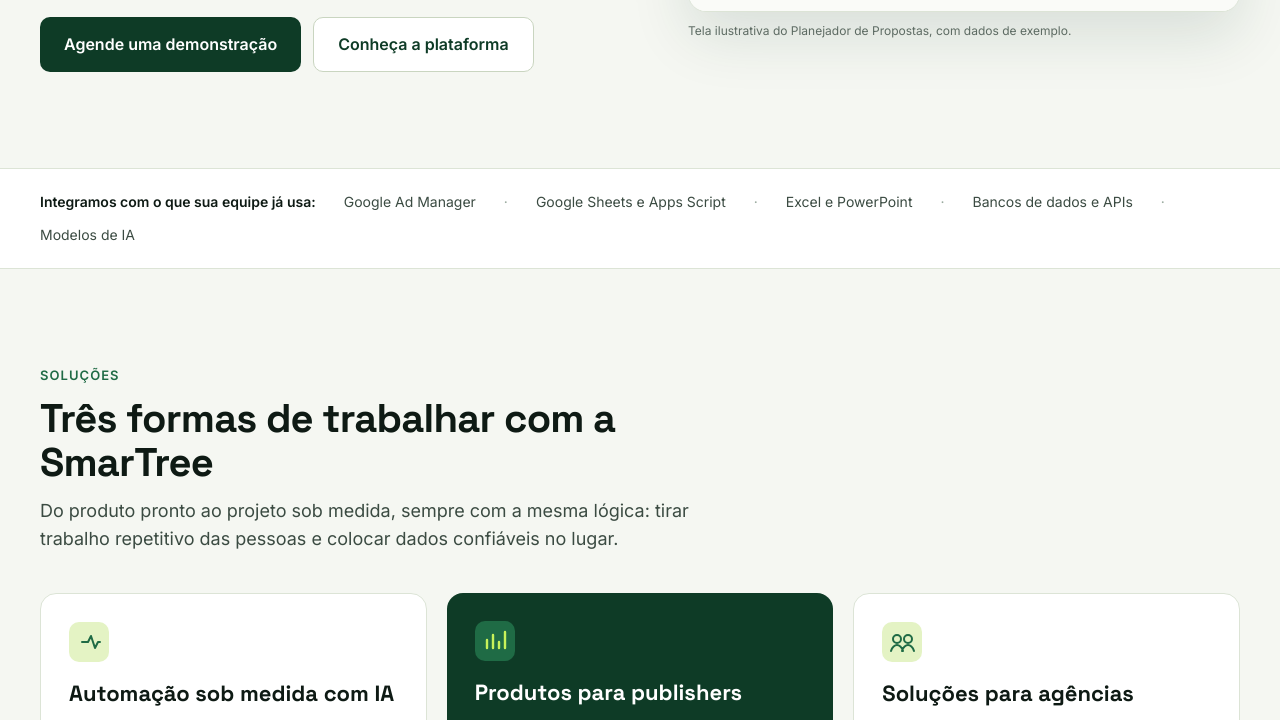
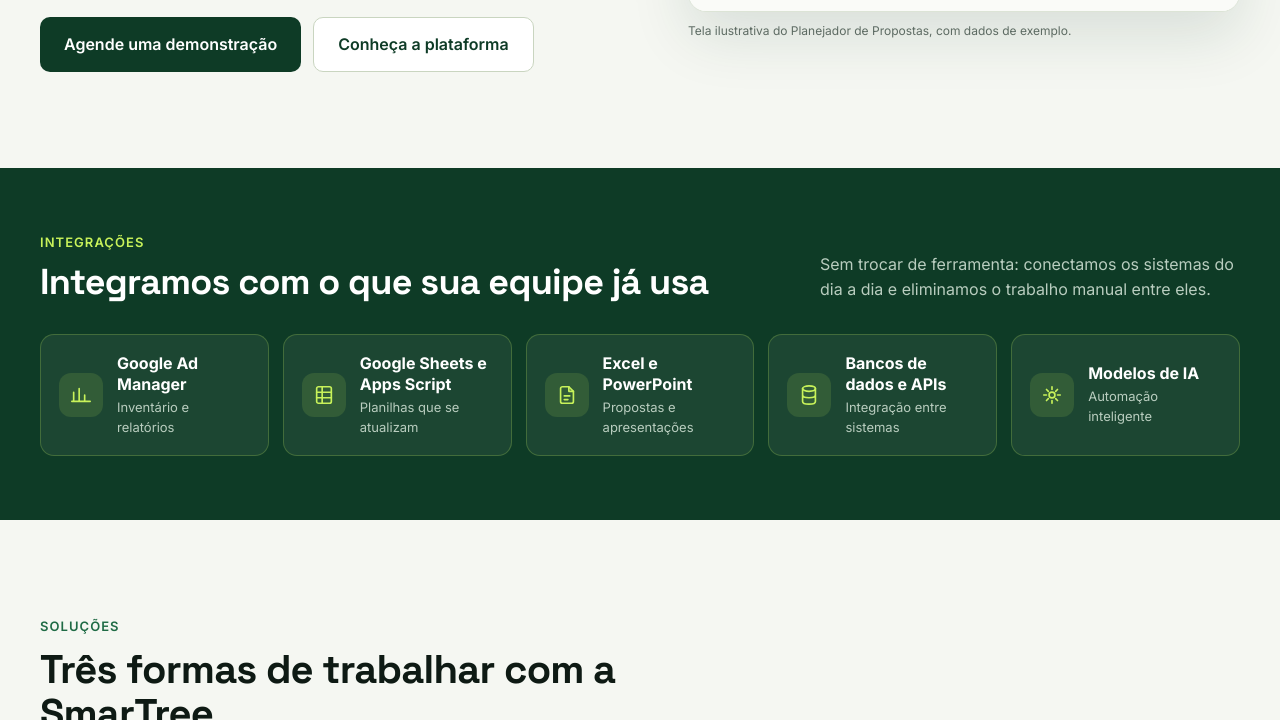
Before and after one commit to mailrodrigobueno-ondevoucorrer/smartree-planejador, a plain HTML site: page site/index.html in a window 1280 px wide. Shown: the part 560-1280 px from the top of the page. Drawn offline with Linux system fonts and the light colour scheme.

Commit message:
Site: destaque para as integrações
Faixa de integrações vira um bloco em destaque, com título, texto de
apoio e um cartão com ícone para cada ferramenta.

Co-Authored-By: Claude Opus 5.5 <noreply@anthropic.com>
Claude-Session: https://claude.ai/code/session_01V4VoQHhpLernK7Wf81XG42

```diff
--- a/site/index.html
+++ b/site/index.html
@@ -86,14 +86,37 @@ a:focus-visible,button:focus-visible,input:focus-visible,select:focus-visible,te
     </div>
   </section>
 
-  <section aria-label="Ferramentas com que trabalhamos" style="border-top: 1px solid #DCE4D6; border-bottom: 1px solid #DCE4D6; background: #FFFFFF; padding: 22px 24px">
-    <div style="max-width: 1200px; margin: 0 auto; display: flex; flex-wrap: wrap; gap: 12px 28px; align-items: center; font-size: 14px; color: #3B4B42">
-      <span style="font-weight: 600; color: #0E1A14">Integramos com o que sua equipe já usa:</span>
-      <span>Google Ad Manager</span><span style="color: #9AAA9F" aria-hidden="true">·</span>
-      <span>Google Sheets e Apps Script</span><span style="color: #9AAA9F" aria-hidden="true">·</span>
-      <span>Excel e PowerPoint</span><span style="color: #9AAA9F" aria-hidden="true">·</span>
-      <span>Bancos de dados e APIs</span><span style="color: #9AAA9F" aria-hidden="true">·</span>
-      <span>Modelos de IA</span>
+  <section aria-labelledby="integracoes-titulo" style="background: #0E3B26; padding: 64px 24px">
+    <div style="max-width: 1200px; margin: 0 auto; display: flex; flex-direction: column; gap: 32px">
+      <div style="display: flex; flex-wrap: wrap; gap: 12px 32px; align-items: flex-end; justify-content: space-between">
+        <div style="display: flex; flex-direction: column; gap: 10px; max-width: 760px">
+          <span style="font-size: 13px; font-weight: 600; letter-spacing: 0.08em; text-transform: uppercase; color: #C8F25A">Integrações</span>
+          <h2 id="integracoes-titulo" style="margin: 0; font-family: 'Space Grotesk', sans-serif; font-size: 36px; line-height: 1.12; letter-spacing: -0.02em; color: #FFFFFF">Integramos com o que sua equipe já usa</h2>
+        </div>
+        <p style="margin: 0; max-width: 420px; color: #B9CDBF; font-size: 16px">Sem trocar de ferramenta: conectamos os sistemas do dia a dia e eliminamos o trabalho manual entre eles.</p>
+      </div>
+      <ul style="list-style: none; margin: 0; padding: 0; display: grid; grid-template-columns: repeat(auto-fit, minmax(210px, 1fr)); gap: 14px">
+        <li style="display: flex; align-items: center; gap: 14px; background: rgba(255,255,255,0.06); border: 1px solid rgba(200,242,90,0.22); border-radius: 14px; padding: 18px 18px">
+          <span style="width: 44px; height: 44px; border-radius: 12px; background: rgba(200,242,90,0.12); display: inline-flex; align-items: center; justify-content: center; flex: none"><svg width="22" height="22" viewBox="0 0 24 24" aria-hidden="true" style="flex: none"><path d="M4 19V9M10 19V5M16 19v-7M22 19H2" stroke="#C8F25A" stroke-width="1.8" fill="none" stroke-linecap="round" stroke-linejoin="round"></path></svg></span>
+          <span style="display: flex; flex-direction: column; gap: 2px; min-width: 0"><b style="font-size: 16px; color: #FFFFFF; line-height: 1.3">Google Ad Manager</b><span style="font-size: 13px; color: #B9CDBF">Inventário e relatórios</span></span>
+        </li>
+        <li style="display: flex; align-items: center; gap: 14px; background: rgba(255,255,255,0.06); border: 1px solid rgba(200,242,90,0.22); border-radius: 14px; padding: 18px 18px">
+          <span style="width: 44px; height: 44px; border-radius: 12px; background: rgba(200,242,90,0.12); display: inline-flex; align-items: center; justify-content: center; flex: none"><svg width="22" height="22" viewBox="0 0 24 24" aria-hidden="true" style="flex: none"><rect x="4" y="3" width="16" height="18" rx="2" stroke="#C8F25A" stroke-width="1.8" fill="none" stroke-linecap="round" stroke-linejoin="round"></rect><path d="M4 9h16M4 15h16M10 3v18" stroke="#C8F25A" stroke-width="1.8" fill="none" stroke-linecap="round" stroke-linejoin="round"></path></svg></span>
+          <span style="display: flex; flex-direction: column; gap: 2px; min-width: 0"><b style="font-size: 16px; color: #FFFFFF; line-height: 1.3">Google Sheets e Apps Script</b><span style="font-size: 13px; color: #B9CDBF">Planilhas que se atualizam</span></span>
+        </li>
+        <li style="display: flex; align-items: center; gap: 14px; background: rgba(255,255,255,0.06); border: 1px solid rgba(200,242,90,0.22); border-radius: 14px; padding: 18px 18px">
+          <span style="width: 44px; height: 44px; border-radius: 12px; background: rgba(200,242,90,0.12); display: inline-flex; align-items: center; justify-content: center; flex: none"><svg width="22" height="22" viewBox="0 0 24 24" aria-hidden="true" style="flex: none"><path d="M14 3H7a2 2 0 0 0-2 2v14a2 2 0 0 0 2 2h10a2 2 0 0 0 2-2V8z" stroke="#C8F25A" stroke-width="1.8" fill="none" stroke-linecap="round" stroke-linejoin="round"></path><path d="M14 3v5h5M9 13h6M9 17h4" stroke="#C8F25A" stroke-width="1.8" fill="none" stroke-linecap="round" stroke-linejoin="round"></path></svg></span>
+          <span style="display: flex; flex-direction: column; gap: 2px; min-width: 0"><b style="font-size: 16px; color: #FFFFFF; line-height: 1.3">Excel e PowerPoint</b><span style="font-size: 13px; color: #B9CDBF">Propostas e apresentações</span></span>
+        </li>
+        <li style="display: flex; align-items: center; gap: 14px; background: rgba(255,255,255,0.06); border: 1px solid rgba(200,242,90,0.22); border-radius: 14px; padding: 18px 18px">
+          <span style="width: 44px; height: 44px; border-radius: 12px; background: rgba(200,242,90,0.12); display: inline-flex; align-items: center; justify-content: center; flex: none"><svg width="22" height="22" viewBox="0 0 24 24" aria-hidden="true" style="flex: none"><ellipse cx="12" cy="5" rx="7" ry="3" stroke="#C8F25A" stroke-width="1.8" fill="none" stroke-linecap="round" stroke-linejoin="round"></ellipse><path d="M5 5v14c0 1.7 3.1 3 7 3s7-1.3 7-3V5M5 12c0 1.7 3.1 3 7 3s7-1.3 7-3" stroke="#C8F25A" stroke-width="1.8" fill="none" stroke-linecap="round" stroke-linejoin="round"></path></svg></span>
+          <span style="display: flex; flex-direction: column; gap: 2px; min-width: 0"><b style="font-size: 16px; color: #FFFFFF; line-height: 1.3">Bancos de dados e APIs</b><span style="font-size: 13px; color: #B9CDBF">Integração entre sistemas</span></span>
+        </li>
+        <li style="display: flex; align-items: center; gap: 14px; background: rgba(255,255,255,0.06); border: 1px solid rgba(200,242,90,0.22); border-radius: 14px; padding: 18px 18px">
+          <span style="width: 44px; height: 44px; border-radius: 12px; background: rgba(200,242,90,0.12); display: inline-flex; align-items: center; justify-content: center; flex: none"><svg width="22" height="22" viewBox="0 0 24 24" aria-hidden="true" style="flex: none"><path d="M12 3v3M12 18v3M3 12h3M18 12h3M6 6l2 2M16 16l2 2M18 6l-2 2M8 16l-2 2" stroke="#C8F25A" stroke-width="1.8" fill="none" stroke-linecap="round" stroke-linejoin="round"></path><circle cx="12" cy="12" r="3.2" stroke="#C8F25A" stroke-width="1.8" fill="none" stroke-linecap="round" stroke-linejoin="round"></circle></svg></span>
+          <span style="display: flex; flex-direction: column; gap: 2px; min-width: 0"><b style="font-size: 16px; color: #FFFFFF; line-height: 1.3">Modelos de IA</b><span style="font-size: 13px; color: #B9CDBF">Automação inteligente</span></span>
+        </li>
+      </ul>
     </div>
   </section>
 
```
